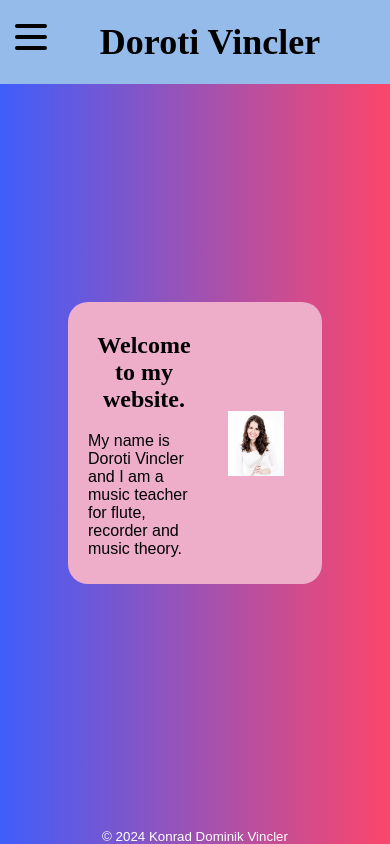
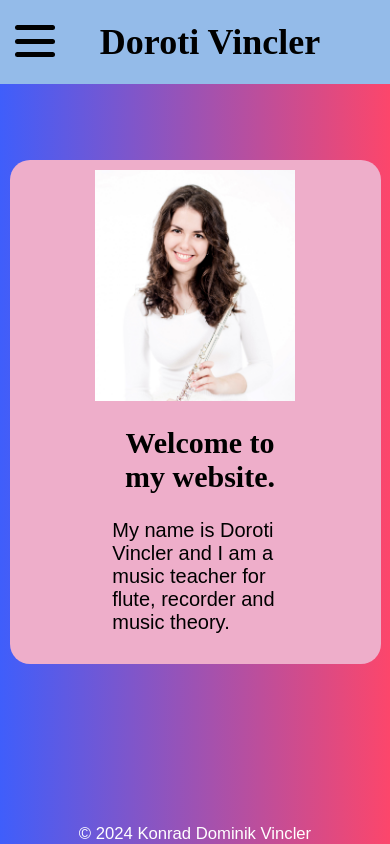
Before and after one commit to kdVincler/DLV_teaching, a React (Vite) app: page / in a window 390 px wide. Built offline with nearby package versions, Linux system fonts and the light colour scheme.

Commit message:
Mobile (dynamic) implementation

```diff
--- a/src/css/0Greeting.css
+++ b/src/css/0Greeting.css
@@ -24,5 +24,16 @@
 }
 
 .greeting img {
-    width: 50%;
+    width: 70%;
 }
+
+@media (max-width: 1024px){
+    .greeting {
+        flex-direction: column-reverse;
+        overflow: hidden;
+    }
+
+    .greeting img {
+        width: 200px;
+    }
+}
--- a/src/css/2Teaching.css
+++ b/src/css/2Teaching.css
@@ -1,7 +1,5 @@
 .teaching {
     align-items: center;
-
-    font-size: 20px;
 }
 
 .teaching figure {
@@ -15,3 +13,9 @@
 .teaching figcaption {
     font-size: medium;
 }
+
+@media (max-width: 1024px){
+    .teaching img {
+        width: 100%;
+    }
+}
--- a/src/css/4Contact.css
+++ b/src/css/4Contact.css
@@ -28,7 +28,7 @@
     font-weight:500;
     font-size: 18px;
     border-radius: 5px;
-    line-height: 22px;
+    line-height: 20px;
     background-color: var(--fieldbackgroundcolour);
     border:2px solid var(--bordercolour);
     transition: all 0.3s;
@@ -52,7 +52,7 @@
 }
 
 .contact textarea {
-    height: 130px;
+    height: 110px;
     line-height: 150%;
     resize:vertical;
 }
--- a/src/css/App.css
+++ b/src/css/App.css
@@ -22,6 +22,7 @@
 /* needed for height to match viewport */
 body, html {
   height: 100%;
+  font-size: 20px;
 }
 
 #root {
@@ -119,6 +120,12 @@ footer {
 }
 
 @media (max-width: 1024px){
+  .tile{
+    width: 90%;
+    max-height: 65vh;
+    margin-top: -20px;
+  }
+
   .hamburger{
     width: 2rem;
     height: 2rem;
```
